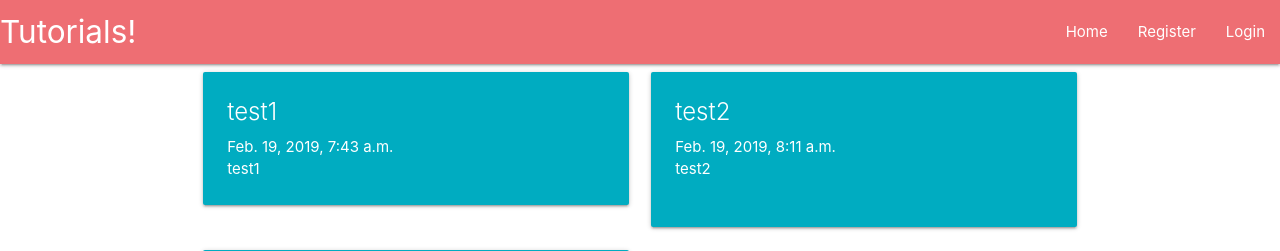
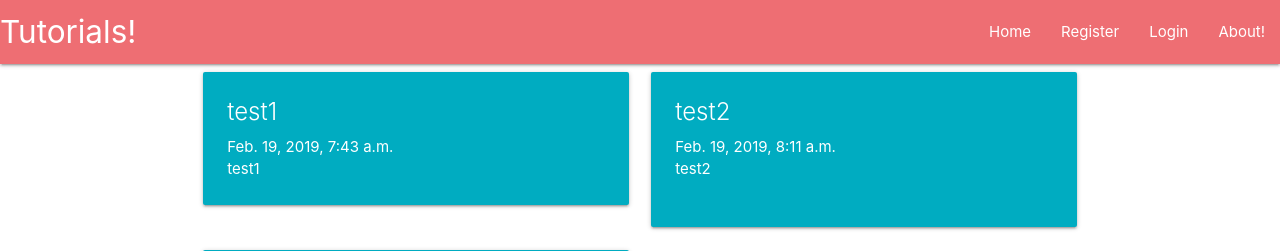
Before and after one commit to negikaran7/Django_site, a Django app: page / in a window 1280 px wide. Shown: the top 251 px of the page. Run offline with Django 3.2, Linux system fonts and the light colour scheme; data comes from the database, SQL or seed files in the repository; some libraries are stand-ins or nearby versions.

Commit message:
templates

```diff
--- a/django/tutorials/main/templates/main/base.html
+++ b/django/tutorials/main/templates/main/base.html
@@ -16,12 +16,14 @@
                 <li><a href="#">Home</a></li>
                 <li><a href="#">Register</a></li>
                 <li><a href="#">Login</a></li>
+                <li><a href="#">About!</a></li>
             </ul>
         </div>
     </nav>
+
     {% block content%}
+    {% endblock %}
 
-    {% endblock %}
     <!-- Prism JS -->
     <script src="{% static 'tinymce/js/prism.js' %}"></script>
 </body>
--- a/django/tutorials/main/templates/main/home.html
+++ b/django/tutorials/main/templates/main/home.html
@@ -1,4 +1,4 @@
-{% extends "main/base.html"%}
+{% extends "main/base.html" %}
 {% block content %}
 <div class="container">
     <div class="row">
```
